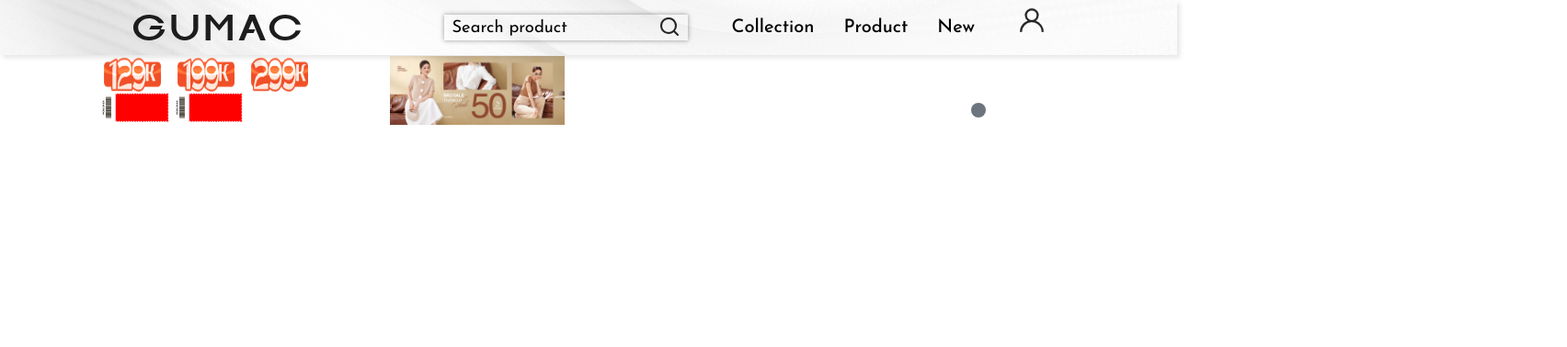
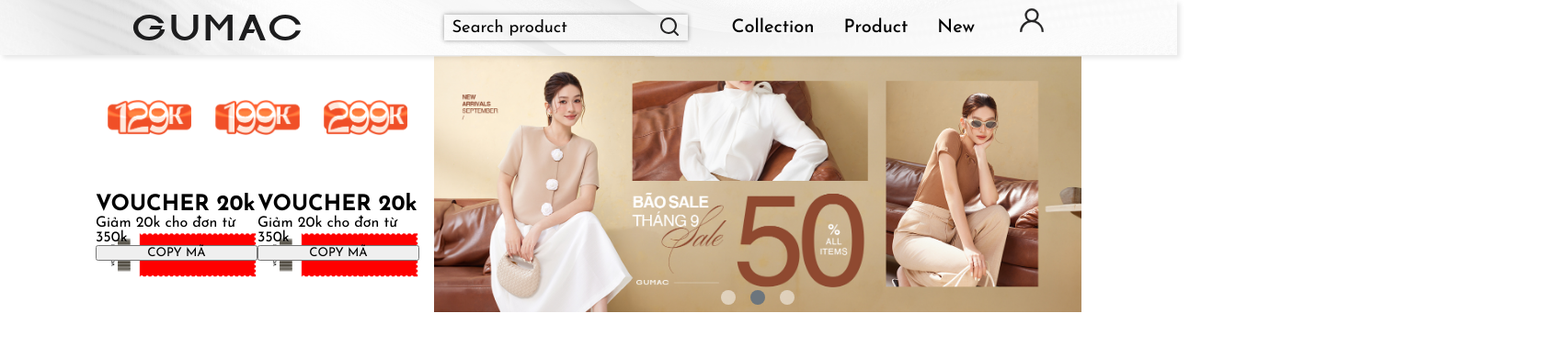
Before and after one commit to pnquynhdev/GumacCloneHtmlCSS, a React (Vite) app in the folder GumacCloneReact/: page / in a window 1280 px wide. Shown: the top 378 px of the page at 92% size, 1704 px wide, since content can reach past the window. Built offline with nearby package versions, Linux system fonts and the light colour scheme.

Commit message:
what as mess! ahhhh

```diff
--- a/GumacCloneReact/src/banner/Banner.jsx
+++ b/GumacCloneReact/src/banner/Banner.jsx
@@ -8,31 +8,55 @@
       <div className={styles.banner_container}>
         <div className={styles.advertise_cards}>
           <div className={styles.sale_prices}>
-            <img src={getImageUrl("banner/129.png")} alt="129k" />
-            <img src={getImageUrl("banner/199.png")} alt="129k" />
-            <img src={getImageUrl("banner/299.png")} alt="129k" />
+            <a href="/sale">
+              <img src={getImageUrl("banner/129.png")} alt="129k" />
+            </a>
+            <a href="/sale">
+              <img src={getImageUrl("banner/199.png")} alt="129k" />
+            </a>
+            <a href="/sale">
+              <img src={getImageUrl("banner/299.png")} alt="129k" />
+            </a>
           </div>
+
           <div className={styles.voucher_codes}>
-            <img
-              src={getImageUrl("banner/voucher_code.png")}
-              alt="voucher_code"
-            />
-            <img
-              src={getImageUrl("banner/voucher_code.png")}
-              alt="voucher_code"
-            />
+            <div className={styles.voucher_wrapper}>
+            <img src={getImageUrl("banner/voucher_code.png")} alt="voucher_image" />
+            <div className={styles.voucher_content}>
+              <h1>VOUCHER 20k</h1>
+              <p>Giảm 20k cho đơn từ 350k</p>
+              <button>COPY MÃ</button>
+            </div>
+            </div>
+            <div className={styles.voucher_wrapper}>
+            <img src={getImageUrl("banner/voucher_code.png")} alt="voucher_image" />
+            <div className={styles.voucher_content}>
+              <h1>VOUCHER 20k</h1>
+              <p>Giảm 20k cho đơn từ 350k</p>
+              <button>COPY MÃ</button>
+            </div>
+            </div>
           </div>
         </div>
         <div className={styles.carousel}>
           <div className={styles.carousel_items}>
             <div className={styles.carousel_item}>
-              <img src={getImageUrl("banner/carousel_1.jpg")} alt="carousel_1" />
+              <img
+                src={getImageUrl("banner/carousel_1.jpg")}
+                alt="carousel_1"
+              />
             </div>
             <div className={styles.carousel_item_selected}>
-              <img src={getImageUrl("banner/carousel_2.jpg")} alt="carousel_2" />
+              <img
+                src={getImageUrl("banner/carousel_2.jpg")}
+                alt="carousel_2"
+              />
             </div>
             <div className={styles.carousel_item}>
-              <img src={getImageUrl("banner/carousel_3.jpg")} alt="carousel_3" />
+              <img
+                src={getImageUrl("banner/carousel_3.jpg")}
+                alt="carousel_3"
+              />
             </div>
           </div>
           <div className={styles.carousel_slick_dots}>
--- a/GumacCloneReact/src/banner/Banner.module.css
+++ b/GumacCloneReact/src/banner/Banner.module.css
@@ -1,65 +1,120 @@
 @import "../vars.css";
 
 section {
-  position: relative;
   margin: 3.8rem 4rem 0;
   padding: 0 2.5rem;
-  width: 100%;
   height: 100%;
+  position: relative;
 }
 
 .banner_container {
   display: flex;
-  gap: 5rem;
-  width: 700px;
+  gap: 1rem;
 }
 
 .advertise_cards {
   flex: 1;
-  height: 100%;
+  display: flex;
+  flex-direction: column;
+  gap: 1rem;
 }
 
-.advertise_cards{
-    display: flex;
-    flex-direction: column;
-}
-.sale_prices{
-    display: flex;
-}
-.sale_prices img{
-    width: 5rem;
-    height: 2.5rem;
-}
-.voucher_codes{
-    display: flex;
-}
-.voucher_codes img{
-    width: 5rem;
-    height: 2rem;
-}
 .carousel {
   flex: 2;
-  height: 100%;
+  width: 100%;
+
 }
 
- .carousel_item img {
-    width: 50%;
-    height: 100%;
+.sale_prices {
+  display: flex;
+  flex:1;
 }
-.carousel_items{
-    position: relative;
+
+.sale_prices a img {
+  height: 100%;
+  width: 100%;
+  object-fit: contain;
 }
+
+.voucher_codes {
+  display: flex;
+  width: 100%;
+  flex: 1;
+}
+
+.voucher_wrapper{
+
+}
+
+.voucher_wrapper img{
+  width: 100%;
+  height: 100%;
+  display: block;
+  object-fit: contain;
+
+}
+.voucher_content{
+  width: 100%;
+  height: 100%;
+  top: 0;
+  right: 0;
+  position: absolute;
+  display: flex;
+  flex-direction: column;
+}
+/* .voucher_content {
+  background-image: url("../../assets/banner/voucher_code.png");
+  background-size: cover;
+  background-repeat: none;
+  color: #fff;
+  z-index: 1;
+  justify-content: center;
+  max-width: 27.4rem;
+  max-height: 8.7rem;
+  /* padding: 0.5rem 0.5rem 0.5rem 6rem; */
+/*}
+
+.voucher_content h1 {
+  display: -webkit-inline-box;
+  text-align: center;
+  text-transform: uppercase;
+  font-size: 0.5rem;
+  font-weight: 500;
+}
+.voucher_content p {
+  display: -webkit-inline-box;
+  font-size: 0.5rem;
+  font-weight: 400;
+}
+.voucher_content button {
+  padding: 0.2rem 0.5rem;
+  font-size: 0.5rem;
+  font-weight: 500;
+} */
+
+.carousel_items {
+  position: relative;
+}
+
 .carousel_item {
-  height: 100%;
   display: none;
 }
 .carousel_item_selected {
   display: block;
 }
-.carousel_item_selected img{
-    width: 50%;
-    height: 100%;
+
+.carousel_item img {
+  width: 100%;
+  height: 100%;
+  object-fit: contain;
 }
+
+.carousel_item_selected img {
+  width: 100%;
+  height: 100%;
+  object-fit: contain;
+}
+
 .carousel_slick_dots {
   width: 100%;
   position: absolute;
@@ -79,15 +134,13 @@
 .carousel_slick_dots span.selected {
   background-color: var(--bs-secondary);
 }
-@media screen and (max-width: 992px), (max-width: 1200px) {
+@media screen and (max-width: 1200px) {
   section {
     margin-right: 0;
     margin-left: 0;
   }
+
   .banner_container {
-    flex-direction: column;
+    flex-direction: column-reverse;
   }
-  /* .carousel {
-    flex: 1;
-  } */
 }
--- a/GumacCloneReact/src/index.css
+++ b/GumacCloneReact/src/index.css
@@ -6,8 +6,7 @@
   padding: 0; /* base */
   box-sizing: border-box; /* base */
   font-family: "Josefin Sans", sans-serif; /* base */
-  max-width: 100vw; /*keep*/
-  max-height: 100vh; /*keep*/
+  position: relative;
 }
 
 html {
--- a/GumacCloneReact/src/navbar/Navbar.module.css
+++ b/GumacCloneReact/src/navbar/Navbar.module.css
@@ -140,14 +140,11 @@
   top: 5rem;
   width: 15rem;
   padding: 1.5rem 0;
-  background-color: var(--color-bg);
+  background-color: #ffffff;
+  backdrop-filter: blur(50%);
   overflow: hidden;
   transition: height 0.2s cubic-bezier(0.175, 0.885, 0.32, 1.275);
-  background-image: url("../../assets/navbar/silkFabric.png"); /* base */
-  background-size: cover; /* base */
-  background-repeat: no-repeat; /* base */
-  background-position: center; /* base */
-  box-shadow: -10px 5px 10px rgba(0, 0, 0, 0.1); /* revise */
+  box-shadow: -10px 5px 50px rgba(0, 0, 0, 0.1); /* revise */
 }
 
 .dropdown_menu_close {
```
